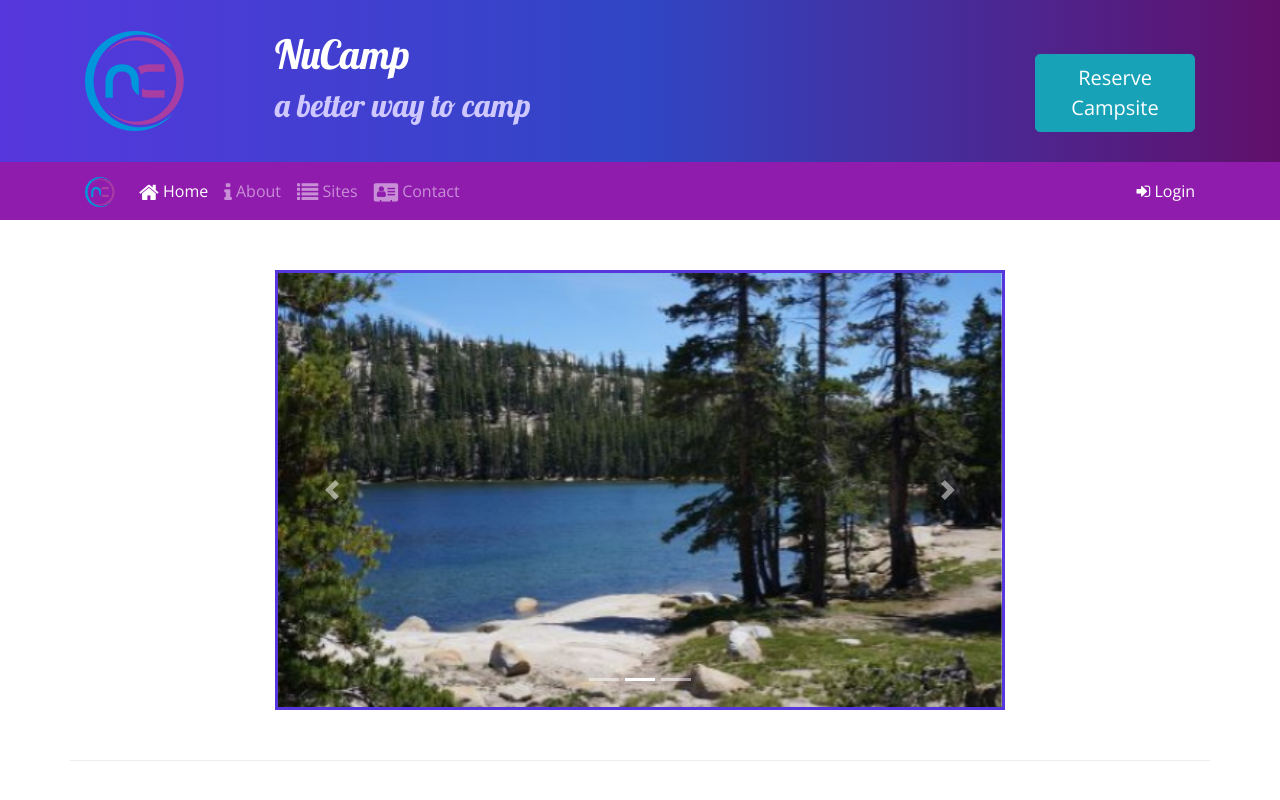
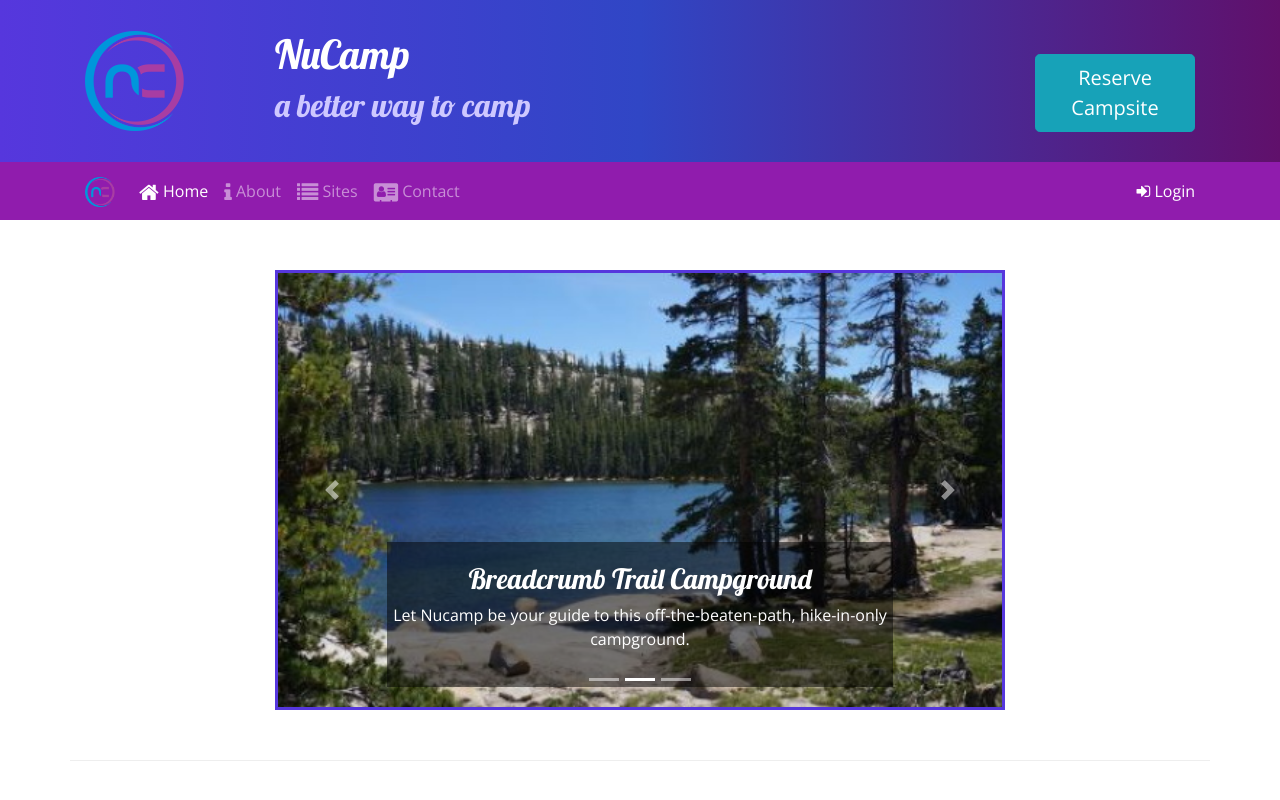
Before and after one commit to Afig08/nucampsite, a website: page index.html in a window 1280 px wide. Both pictures are taken after a click on the link 100 px from the left and 191 px from the top of the page. Shown: the top 800 px of the page. Drawn offline with nearby package versions, Linux system fonts and the light colour scheme.

Commit message:
prepped other carousel captions

```diff
--- a/index.html
+++ b/index.html
@@ -112,9 +112,17 @@
                         </div>
                         <div class="carousel-item">
                             <img class="d-block w-100" src="img/react-lake.jpg" alt="React Lake Campground" />
+                            <div class="carousel-caption">
+                                <h3>Breadcrumb Trail Campground</h3>
+                                <p class="d-none d-sm-block">Let Nucamp be your guide to this off-the-beaten-path, hike-in-only campground.</p>
+                            </div>
                         </div>
                         <div class="carousel-item">
                             <img class="d-block w-100" src="img/chrome-river.jpg" alt="Chrome River Campground" />
+                            <div class="carousel-caption">
+                                <h3>Breadcrumb Trail Campground</h3>
+                                <p class="d-none d-sm-block">Let Nucamp be your guide to this off-the-beaten-path, hike-in-only campground.</p>
+                            </div>
                         </div>
                     </div>
                     <a class="carousel-control-prev" href="#homeCarousel" role="button" data-slide="prev">
```
